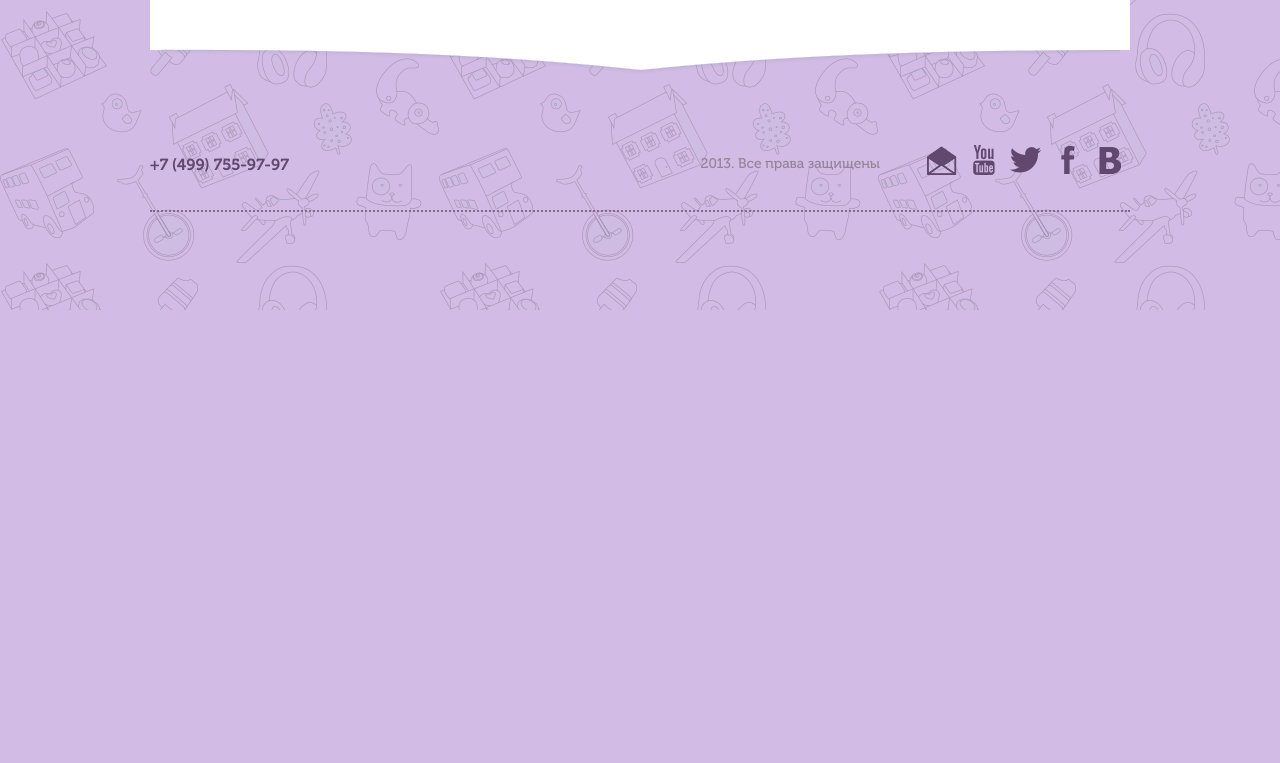
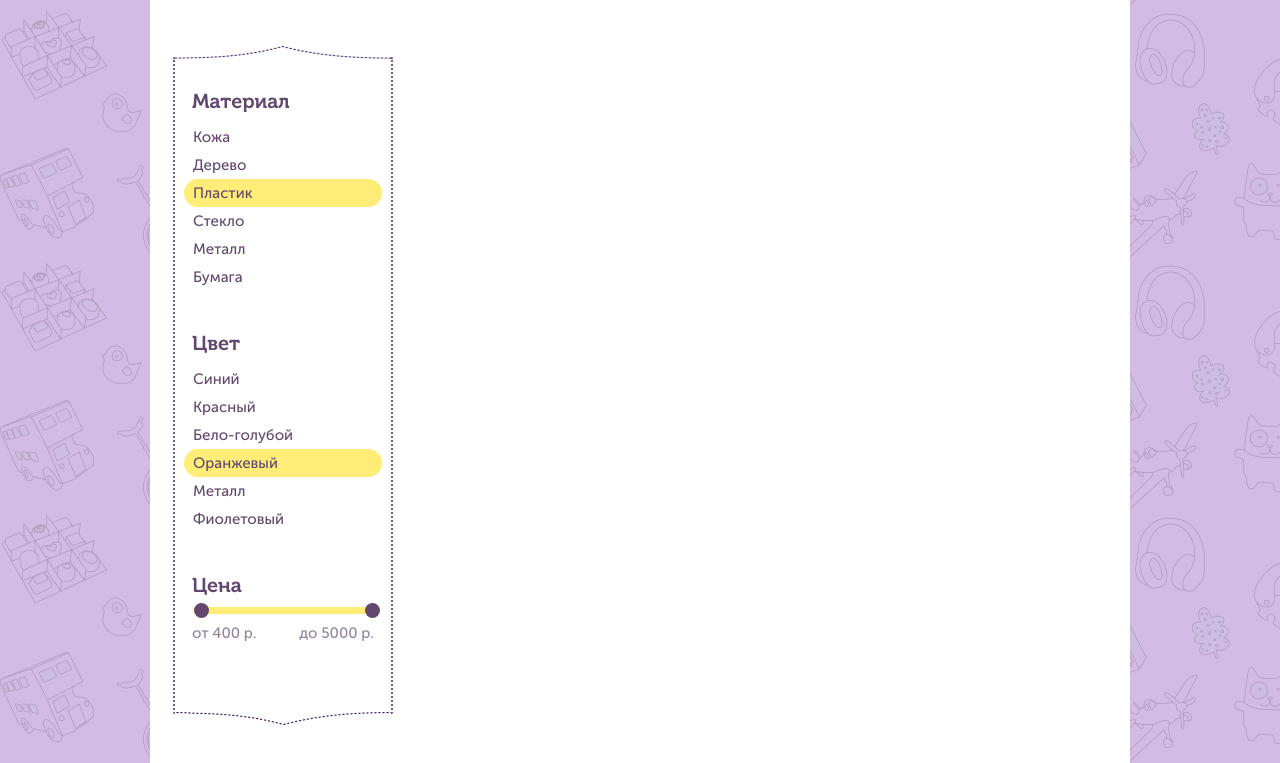
Before and after one commit to sarhov-insales/little-dauphin, a plain HTML site: page catalog.html in a window 1280 px wide. Shown: the part 745-1508 px from the top of the page. Before the commit the page ends 1055 px from the top, so only its background shows below. Drawn offline with nearby package versions, Linux system fonts and the light colour scheme.

Commit message:
sidebar - price range

```diff
--- a/catalog.html
+++ b/catalog.html
@@ -11,6 +11,7 @@
 <script src="http://css3-mediaqueries-js.googlecode.com/svn/trunk/css3-mediaqueries.js"></script>
 <![endif]-->
   <link rel="stylesheet" href="css/global.css">
+  <link rel="stylesheet" href="css/jquery-ui.min.css">
   <link rel="stylesheet" href="css/style.css">
   <link rel="stylesheet" href="fonts.css">
   <link rel="stylesheet" href="css/media.css">
@@ -19,6 +20,7 @@
   <script src="//ajax.googleapis.com/ajax/libs/jquery/1.8.3/jquery.min.js"></script>
   <script>window.jQuery || document.write('<script src="js/libs/jquery.min.js"><\/script>')</script>
   <script src="js/libs/modernizr.min.js"></script>
+  <script src="js/libs/jquery-ui.min.js"></script>
 </head>
 <body class="rel">
 
@@ -81,6 +83,7 @@
       <h2 class="sidebarbox-title sidebarbox-title-out">
         Каталог
       </h2>
+
       <div class="sidebarbox">
         <nav class="catalog">
 
@@ -125,8 +128,78 @@
           </div>
 
         </nav>
-      </div>
-    </div>
+      </div> <!-- sidebarbox -->
+
+      <div class="sidebarbox">
+       <h3 class="sidebarbox-title sidebarbox-title-in">
+        Материал
+        </h3>
+        <div class="catalog filter-wrap filters">
+          <a href="#" class="catalog-item-url">Кожа</a>
+          <a href="#" class="catalog-item-url">Дерево</a>
+          <a href="#" class="catalog-item-url active">Пластик</a>
+          <a href="#" class="catalog-item-url">Стекло</a>
+          <a href="#" class="catalog-item-url">Металл</a>
+          <a href="#" class="catalog-item-url">Бумага</a>
+        </div>
+
+        <h3 class="sidebarbox-title sidebarbox-title-in">
+        Цвет
+        </h3>
+        <div class="catalog filter-wrap filters">
+          <a href="#" class="catalog-item-url">Синий</a>
+          <a href="#" class="catalog-item-url">Красный</a>
+          <a href="#" class="catalog-item-url">Бело-голубой</a>
+          <a href="#" class="catalog-item-url active">Оранжевый</a>
+          <a href="#" class="catalog-item-url">Металл</a>
+          <a href="#" class="catalog-item-url">Фиолетовый</a>
+        </div>
+
+        <h3 class="sidebarbox-title sidebarbox-title-in">
+        Цена
+        </h3>
+        <div class="catalog filter-wrap filters">
+            <div class="price-filter">
+              <div id="slider-range"></div>
+              <input type="hidden" name="price_min" id="min-price" value="100"/>
+              <input type="hidden" name="price_max" class="fr" id="max-price" value="5000" />
+              <div class="price-range cf"><span class="min-price fl"></span><span class="max-price fr"></span></div>
+            </div>
+        </div>
+
+
+          <script>
+          $(function() {
+          $( "#slider-range" ).slider({
+          range: true,
+          min: 100,
+                                    max: 5000,
+                                    values: [ 400, 6000 ],
+                                    slide: function( event, ui ) {
+          $('.min-price').text("от " + ui.values[ 0 ] + " р.");
+          $('.max-price').text(" до " + ui.values[ 1 ] + " р.");
+          $('#min-price').val(ui.values[ 0 ]);
+          $('#max-price').val(ui.values[ 1 ]);
+
+          },
+          stop: function( event, ui ) {
+            $('#characteristics').submit();
+          }
+          });
+
+          $('.min-price').text("от " + $( "#slider-range" ).slider( "values", 0 ) + " р.");
+          $('.max-price').text("  до " + $( "#slider-range" ).slider( "values", 1 ) + " р.");
+          $('#min-price').val($( "#slider-range" ).slider( "values", 0 ));
+          $('#max-price').val($( "#slider-range" ).slider( "values", 1 ));
+
+          });
+          </script>
+
+
+      </div> <!-- sidebarbox -->
+
+
+    </div> <!-- sidebar -->
     <section class="content fr">
 
     </section> <!-- content -->
--- a/css/style.css
+++ b/css/style.css
@@ -344,6 +344,7 @@ h1, h2, h3, h4, h5, h6{
 	position: absolute;
 	top: -24px;
 	content:'';
+	display: block;
 }
 
 .section-inner:after{
@@ -354,6 +355,7 @@ h1, h2, h3, h4, h5, h6{
 	bottom: -24px;
 	content:'';
 	left: 0;
+	display: block;
 }
 
 .section + .footer-wrap{
@@ -376,7 +378,7 @@ h1, h2, h3, h4, h5, h6{
 	border:2px dotted #795693;
 	position: relative;
 	border-radius:2px;
-	margin-bottom: 50px;
+	margin-bottom: 80px;
 	margin-top: 20px;
 }
 
@@ -388,6 +390,7 @@ h1, h2, h3, h4, h5, h6{
 	bottom: -15px;
 	left: 0;
 	content:'';
+	display: block;
 }
 
 .sidebarbox:before{
@@ -398,12 +401,19 @@ h1, h2, h3, h4, h5, h6{
 	top: -21px;
 	content:'';
 	left: 0;
+	display: block;
 }
 
 .sidebarbox-title{
 	font-size: 20px;
 	color: #62486e;
 	text-align: center;
+}
+
+.sidebarbox-title-in{
+	text-align: left;
+	padding-left: 8px;
+	margin-bottom: 10px;
 }
 
 .catalog{
@@ -424,3 +434,36 @@ h1, h2, h3, h4, h5, h6{
 	background: #ffed78;
 	color: #62486e;
 }
+
+.filters{
+	margin-bottom: 40px;
+}
+
+.ui-slider-horizontal{
+	background: #fff8ce;
+	height: 7px;
+	border-radius:5px;
+}
+
+.ui-slider-horizontal .ui-slider-range{
+	background: #ffed78;
+}
+
+.ui-slider .ui-slider-handle{
+	width: 15px;
+	height: 15px;
+	border-radius:50%;
+	background: #62486e;
+}
+
+.price-filter{
+	padding: 0 8px;
+}
+
+.ui-slider .ui-slider-handle:hover{
+	background: #62486e;
+}
+
+.price-range{
+	margin-top: 10px;
+}
```
Also changed, not shown: index.html (+2 -0 lines), css/jquery-ui.min.css (added), js/libs/jquery-ui.min.js (added).
